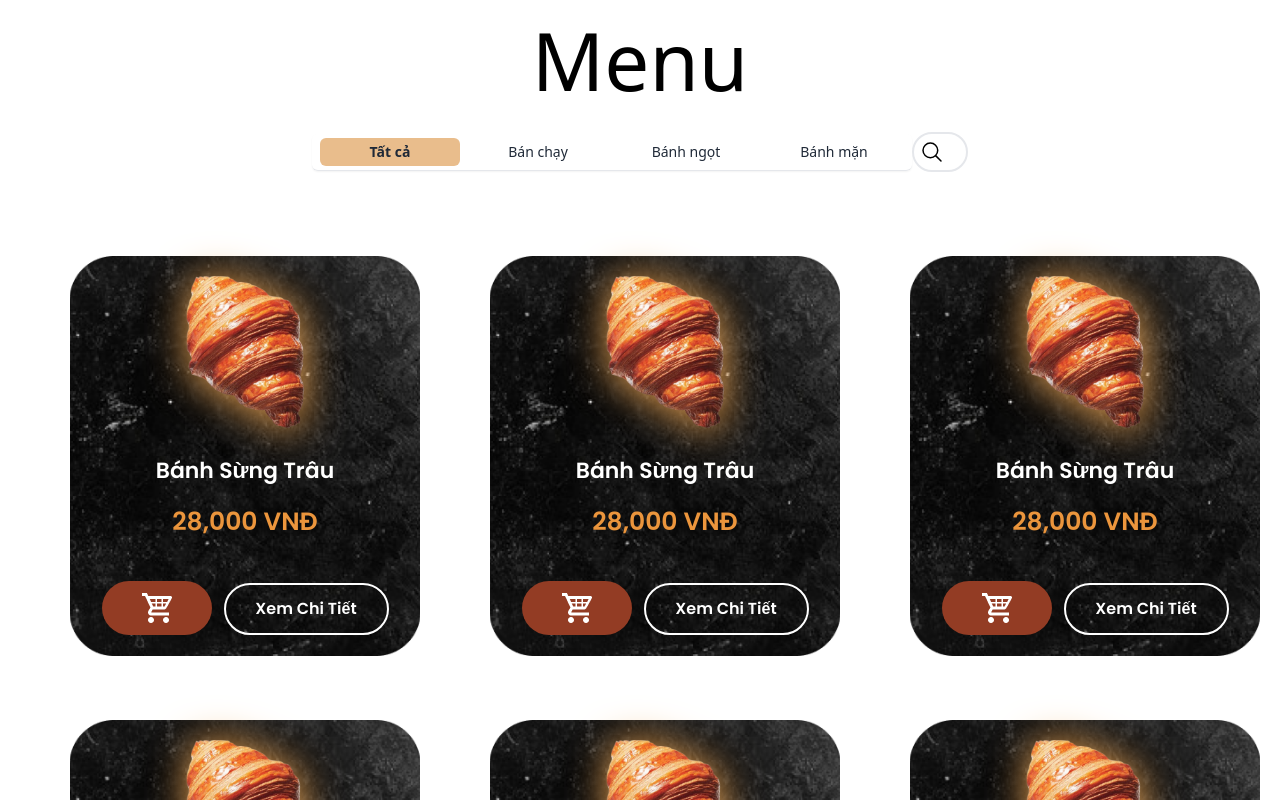
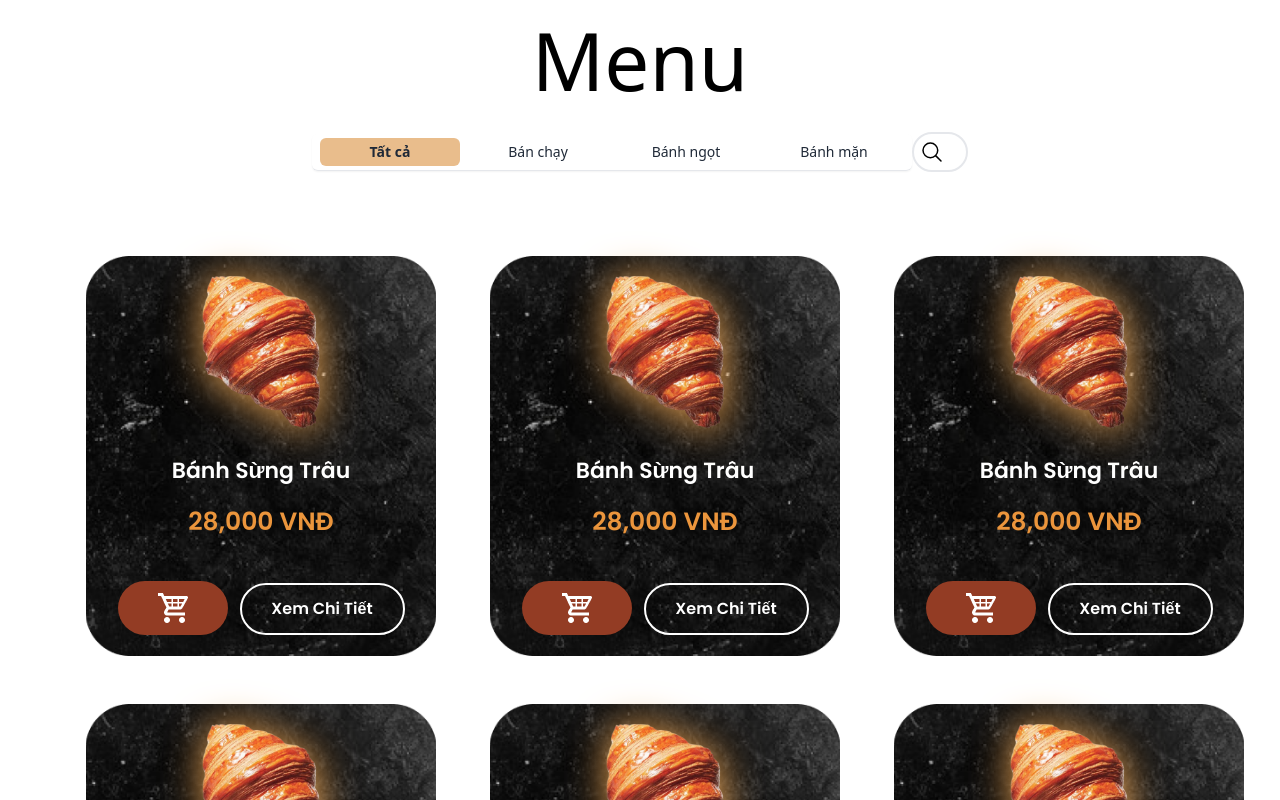
Before and after one commit to devkcng/bakery-store, a Next.js app: page / in a window 1280 px wide. Shown: the top 800 px of the page. Built offline with nearby package versions, Linux system fonts and the light colour scheme; a web font is replaced by a local one.

Commit message:
modify: change gap

```diff
--- a/src/components/section/menu-section.tsx
+++ b/src/components/section/menu-section.tsx
@@ -24,7 +24,7 @@
           <SearchBar isShow={false}></SearchBar>
         </div>
         <div className="flex justify-center mt-10">
-          <div className="grid grid-cols-3 gap-5">
+          <div className="grid grid-cols-3 gap-1">
             <ItemCard itemName="" itemPrice="28,000" imagePath="" />
             <ItemCard itemName="" itemPrice="28,000" imagePath="" />
             <ItemCard itemName="" itemPrice="28,000" imagePath="" />
```
